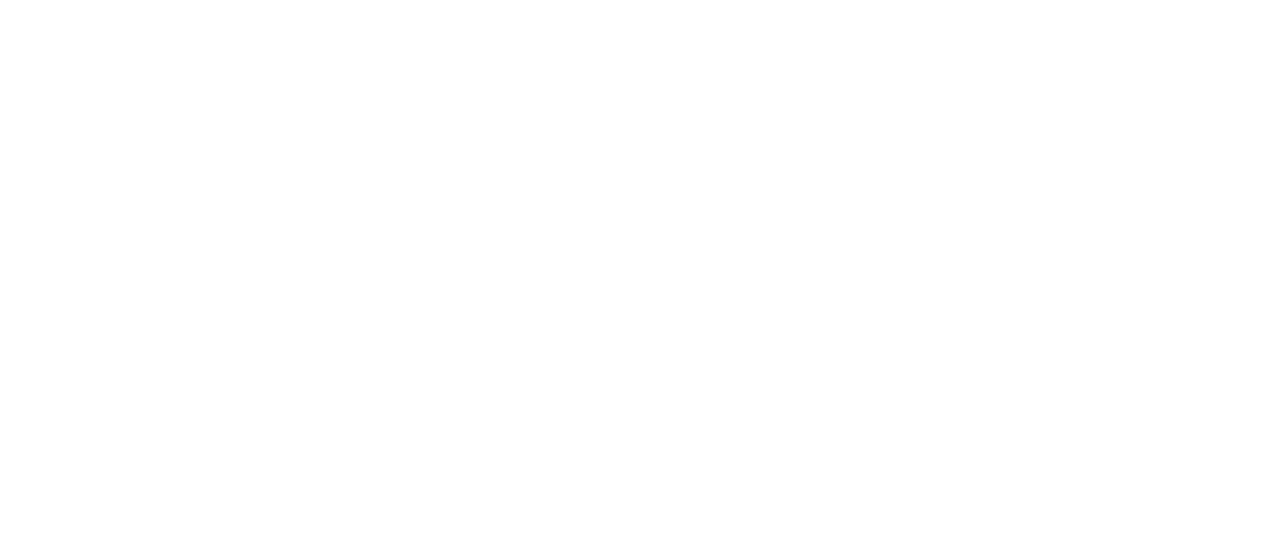
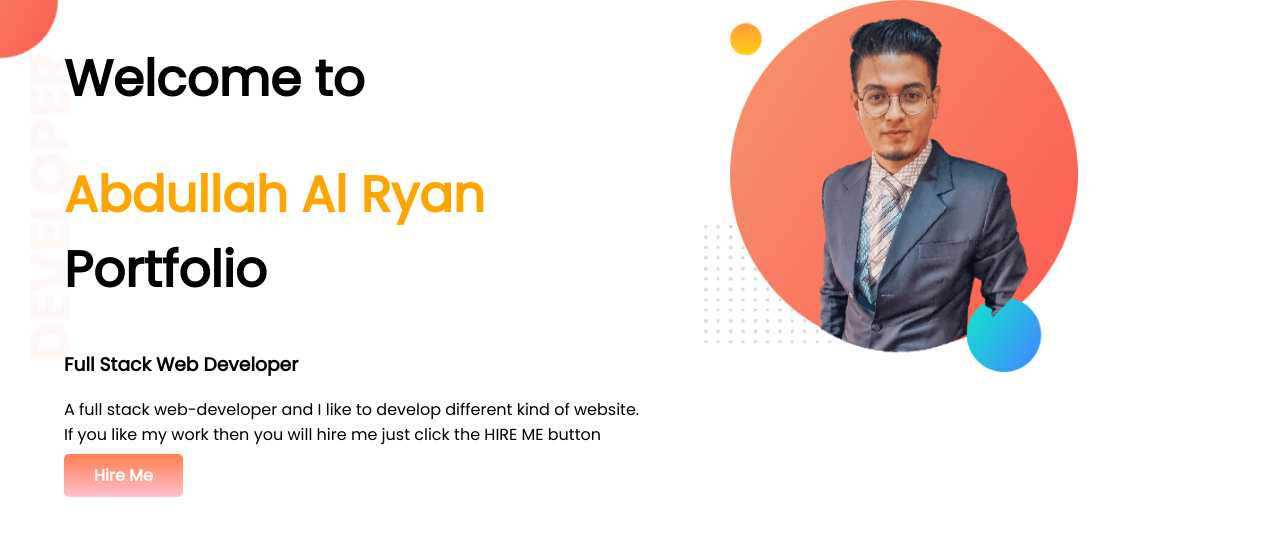
Before and after one commit to abdullah-al-ryan/developer-portfolio, a plain HTML site: page index.html in a window 1280 px wide. Drawn offline with Linux system fonts and the light colour scheme.

Commit message:
Top added

```diff
--- a/index.html
+++ b/index.html
@@ -1,13 +1,33 @@
 <!DOCTYPE html>
 <html lang="en">
+
 <head>
     <meta charset="UTF-8">
     <meta http-equiv="X-UA-Compatible" content="IE=edge">
     <meta name="viewport" content="width=device-width, initial-scale=1.0">
     <title>Ryan's Portfolio</title>
+    <link rel="preconnect" href="https://fonts.googleapis.com">
+    <link rel="preconnect" href="https://fonts.gstatic.com" crossorigin>
+    <link href="https://fonts.googleapis.com/css2?family=Poppins&display=swap" rel="stylesheet">
     <link rel="stylesheet" href="style.css">
+
 </head>
+
 <body>
+    <section class="top">
+        <div class="halfwidth">
+            <h1>Welcome to</h1>
+            <h1><span class="orange">Abdullah Al Ryan</span> Portfolio</h1>
+            <h3>Full Stack Web Developer</h3>
+            <p>A full stack web-developer and I like to develop different kind of website. If you like my work then you
+                will hire me just click the HIRE ME button</p>
+                <a class="hire" target="_blank" href="https://www.linkedin.com/in/abdullah-al-ryan-4021841aa/">Hire Me</a>
+        </div>
+        <div class="halfwidth">
+            <img src="images/my-bg.png" alt="">
+        </div>
+    </section>
 
 </body>
+
 </html>
--- a/style.css
+++ b/style.css
@@ -0,0 +1,34 @@
+h1{
+    font-size: 50px;
+}
+body{
+    font-family: 'Poppins', sans-serif;
+    margin: 0%;
+}
+.orange{
+    color: orange;
+}
+section{
+    display: flex;
+}
+.halfwidth{
+    width: 50%;
+    padding-left: 5%;
+}
+.halfwidth img
+{
+    width: 65%;
+}
+.hire{
+    text-decoration: none;
+    background-image: linear-gradient(coral,pink);
+    padding: 10px 30px;
+    border-radius: 5px;
+    color: white;
+    font-weight: 600;
+}
+.top
+{
+    background-image: url(images/top-banner.png);
+    background-repeat: no-repeat;
+}
```
Also changed, not shown: images/my-bg.png (added), images/my-bg2.png (added), images/top-banner.png (added).
